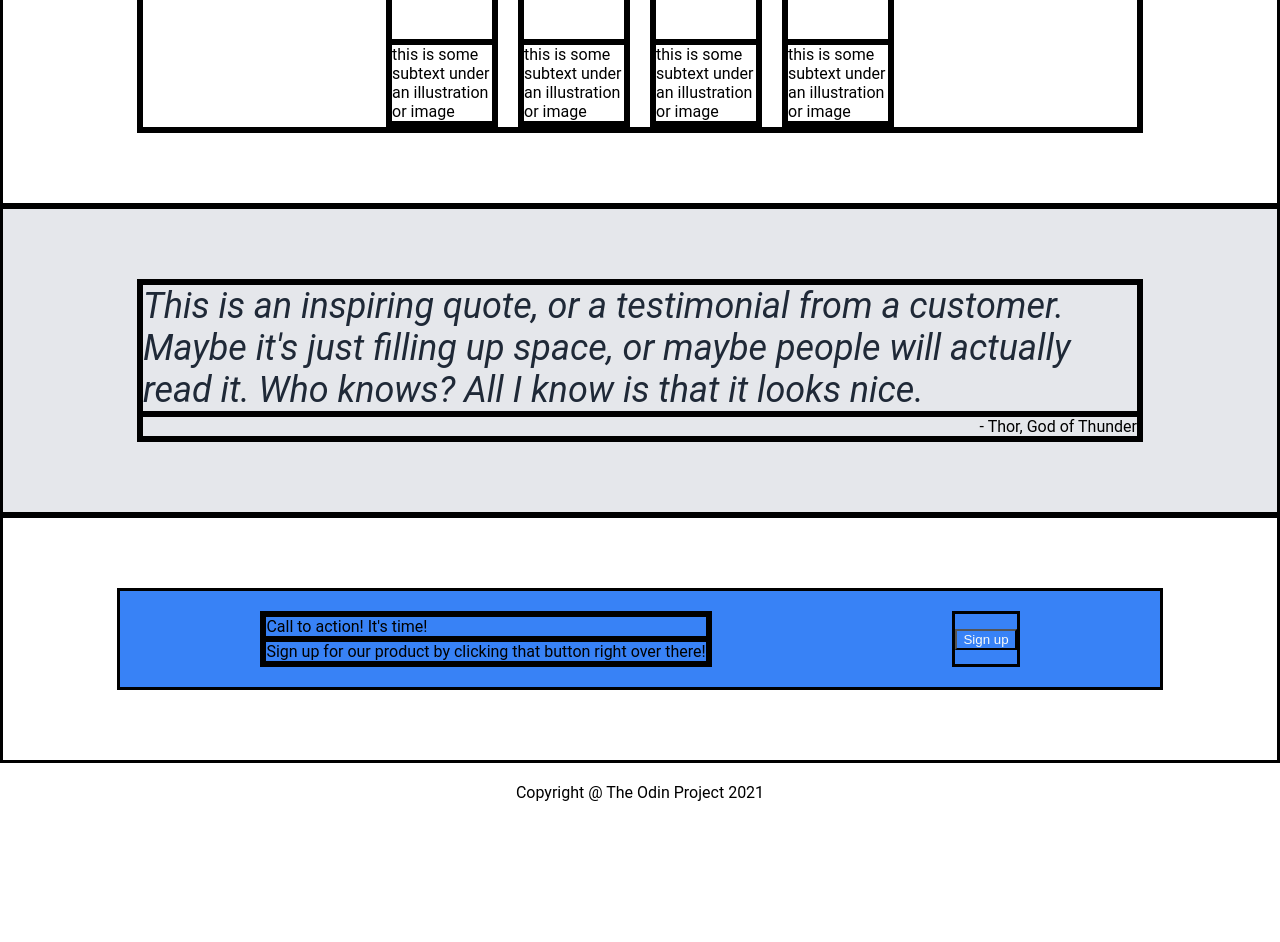
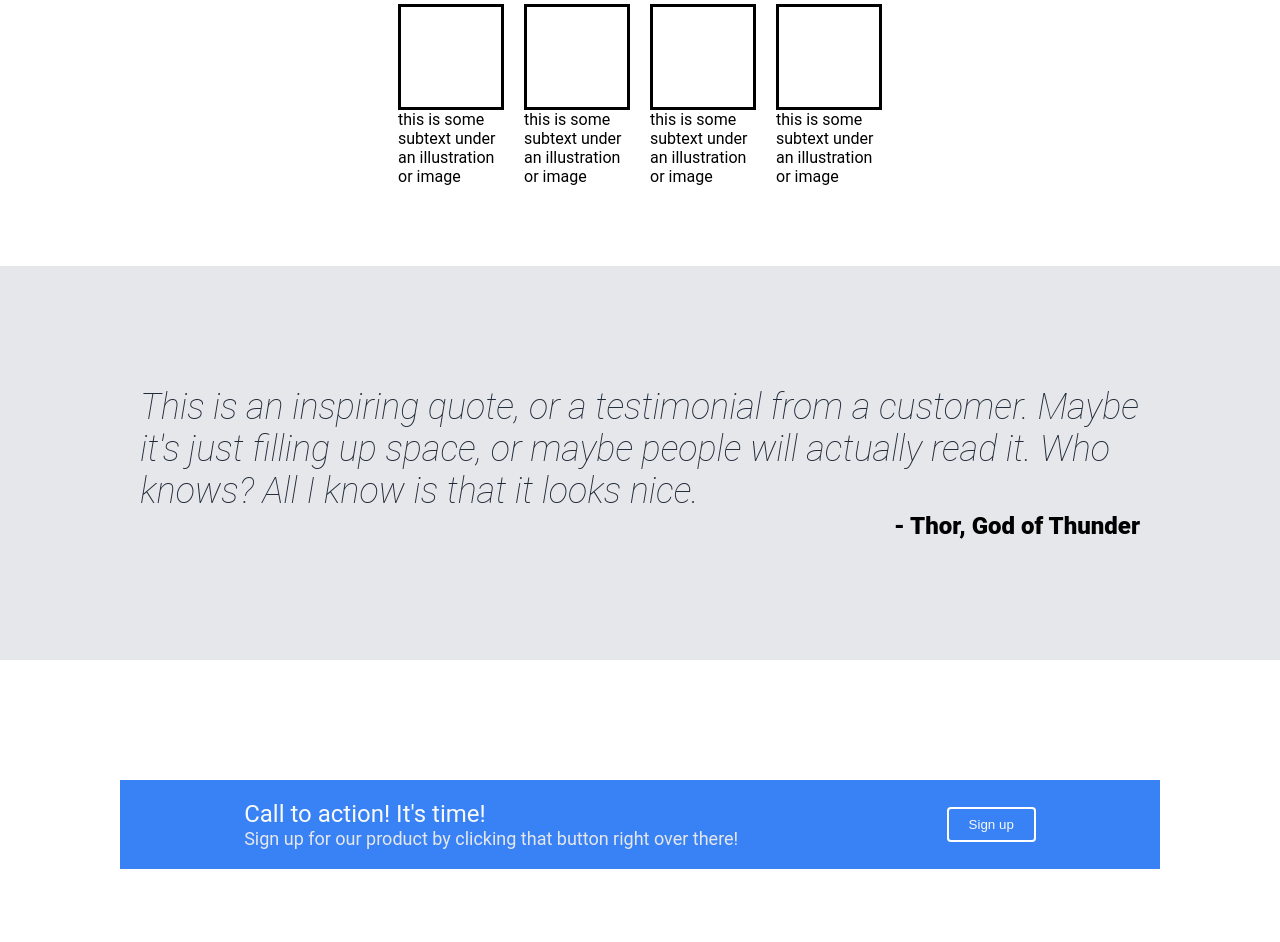
Before and after one commit to larcodan/landing-page-odin, a plain HTML site: page index.html in a window 1280 px wide. Shown: the part 653-1595 px from the top of the page. Before the commit the page ends 1475 px from the top, so only its background shows below. Drawn offline with Linux system fonts and the light colour scheme.

Commit message:
Changed font size and color for containers, and fixed padding

```diff
--- a/index.html
+++ b/index.html
@@ -76,8 +76,8 @@
         <div class="container-four">
             <div class="four-content">
                 <div class="four-text">
-                    <div class="four-main">Call to action! It's time!</div>
-                    <div class="four-sub">Sign up for our product by clicking that button right over there!</div>
+                    <div class="four-maintext">Call to action! It's time!</div>
+                    <div class="four-subtext">Sign up for our product by clicking that button right over there!</div>
                 </div>
                 <div class="four-button">
                     <button class="sign-up">Sign up</button>
@@ -88,7 +88,7 @@
     </div>
 
     <div class="footer">
-        Copyright @ The Odin Project 2021
+        Copyright © The Odin Project 2021
     </div>
 </body>
 </html>
--- a/style.css
+++ b/style.css
@@ -23,7 +23,7 @@ body {
 }
 
 .header div {
-    border: black solid;
+    /* border: black solid; */
 }
 
 a {
@@ -45,7 +45,7 @@ ul {
 }
 
 .body div{
-    border: black solid;
+    /* border: black solid; */
 
 }
 
@@ -53,7 +53,7 @@ ul {
     display: flex;
     background-color: #1F2937;
     justify-content: center;
-    padding: 70px 0;
+    padding: 120px 0;
 }
 
 .one-content {
@@ -80,7 +80,7 @@ ul {
 }
 
 .one-image {
-    color: white;
+    color: #F9FAF8;
 }
 
 .head-logo {
@@ -96,19 +96,22 @@ ul {
 
 .one-subtext, .head-links {
     font-size: 18px;
-    color: #E5E7EB
+    color: #E5E7EB;
 }
 
 .sign-up {
     background-color: #3882F6;
     color: #F9FAF8;
+    border-radius: 4px;
+    border: none;
+    padding: 8px 20px;
 }
 
 
 .container-two {
     display: flex;
     justify-content: center;
-    padding: 70px 0;
+    padding: 80px 0;
 }
 
 .two-content {
@@ -116,6 +119,7 @@ ul {
     flex: 1, 1, 0;
     display: flex;
     flex-direction: column;
+    gap: 20px;
 }
 
 
@@ -155,7 +159,7 @@ ul {
     display: flex;
     justify-content: center;
     background-color: #E5E7EB;
-    padding: 70px 0;
+    padding: 120px 0;
 }
 
 .three-content {
@@ -168,16 +172,19 @@ ul {
 .quote {
     font-size: 36px;
     font-style: italic;
+    font-weight: lighter;
     color: #1F2937;
 }
 
 .signature {
     text-align: right;
+    font-size: 24px;
+    font-weight: 900;
 }
 
 
 .container-four {
-    padding: 70px 0;
+    padding: 120px 0;
     display: flex;
     justify-content: center;
 
@@ -196,12 +203,14 @@ ul {
 
 }
 
-.four-main {
-
+.four-maintext {
+    color: #F9FAF8;
+    font-size: 24px;
 }
 
-.four-sub {
-
+.four-subtext {
+    color: #E5E7EB;
+    font-size: 18px;
 }
 
 .four-button {
@@ -210,10 +219,16 @@ ul {
     align-items: center;
 }
 
+.four-button .sign-up {
+    border: 2px solid white;
+}
+
 
 .footer {
-    padding: 20px;
+    padding: 40px 0;
     display: flex;
     justify-content: center;
     align-items: center;
+    background-color: #1F2937;
+    color: #E5E7EB;
 }
```
